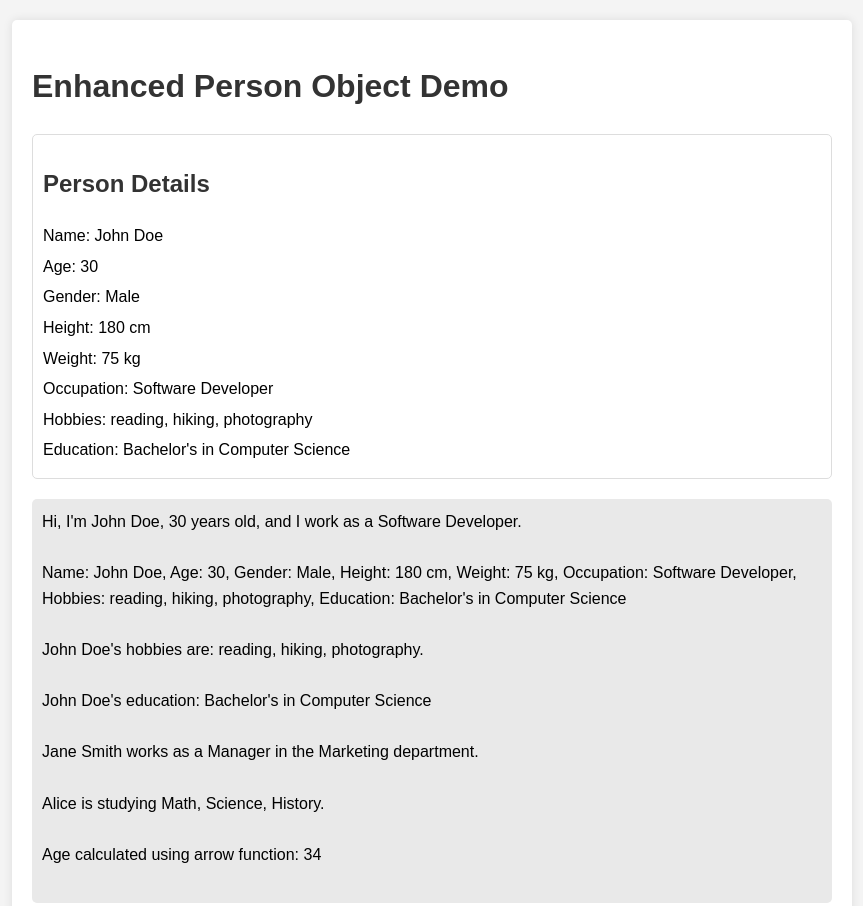
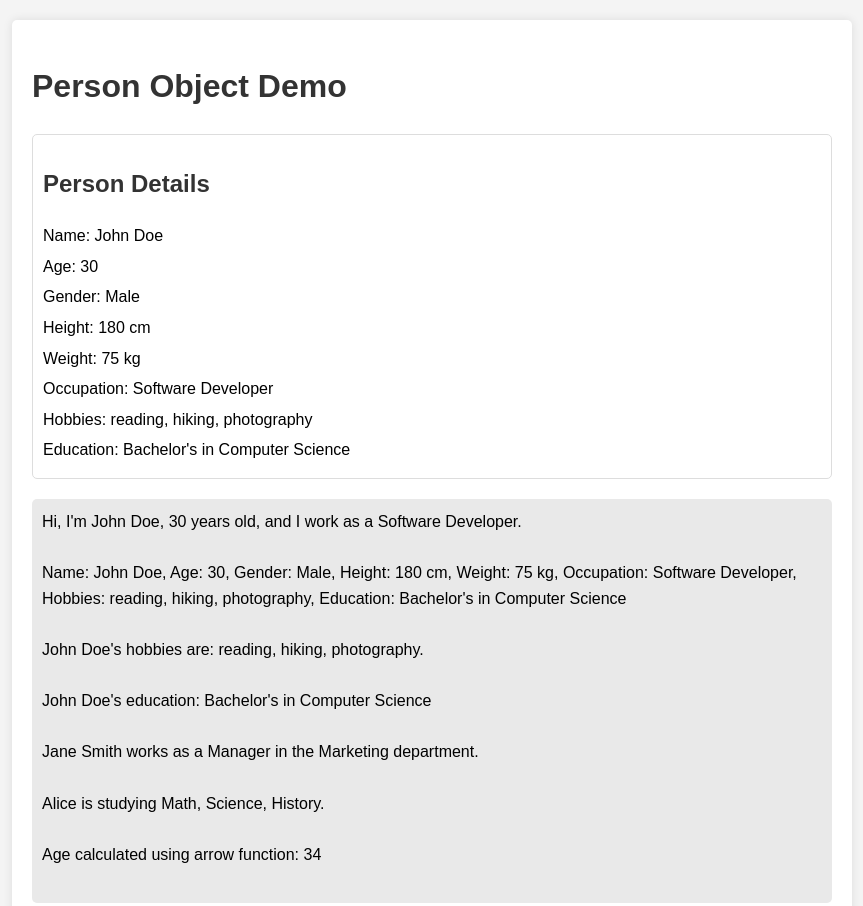
Before and after one commit to D15A-Jai-61/IP-4-a, a plain HTML site: page index.html in a window 1280 px wide. Shown: the whole page, without its empty margins (208-1071 px from the left). Drawn offline with Linux system fonts and the light colour scheme.

Commit message:
Updated index.html
Removed Enhanced word from the displayed heading.

```diff
--- a/index.html
+++ b/index.html
@@ -42,7 +42,7 @@
 </head>
 <body>
     <div class="container">
-        <h1>Enhanced Person Object Demo</h1>
+        <h1>Person Object Demo</h1>
         <div class="person-details">
             <h2>Person Details</h2>
             <div id="person-name"></div>
```
